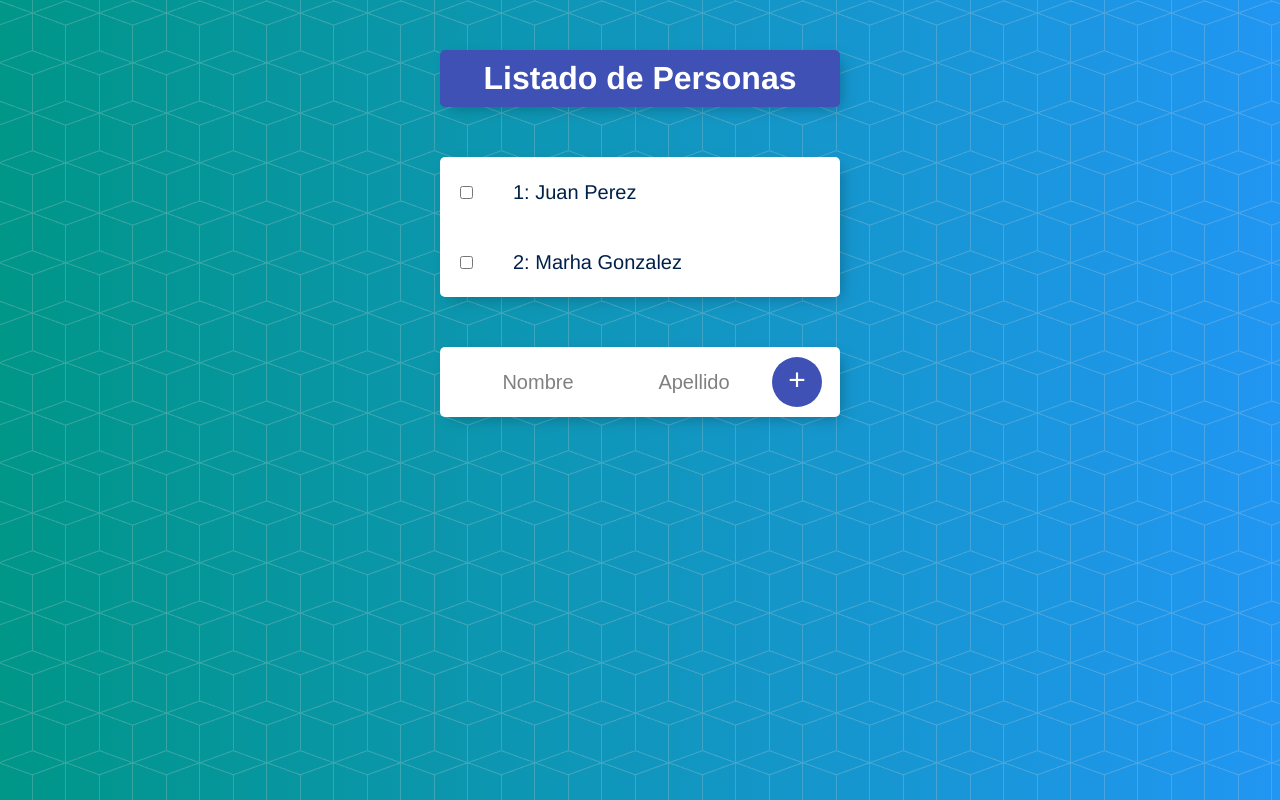
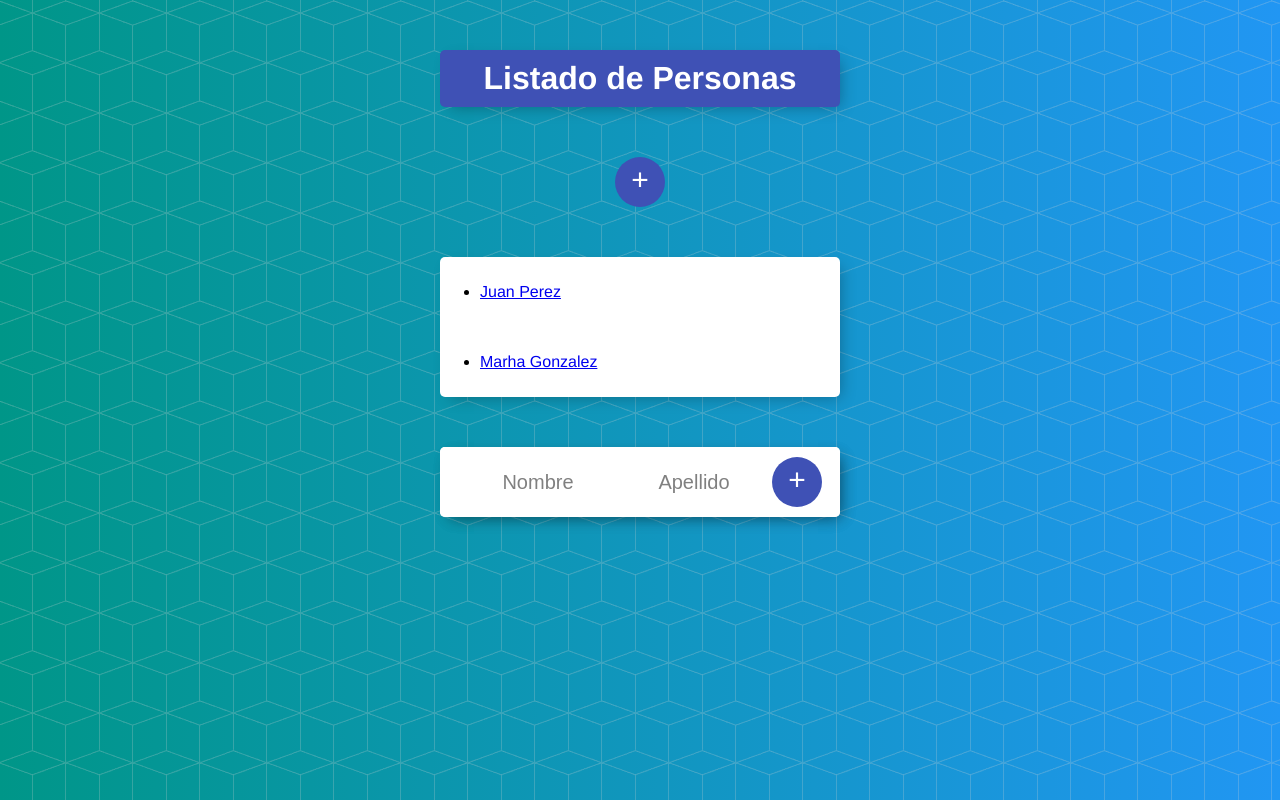
Before and after one commit to sebastionny/list-People, an Angular app: page / in a window 1280 px wide. Shown: the top 800 px of the page. Built offline with nearby package versions, Linux system fonts and the light colour scheme.

Commit message:
Edition y Adición de elementos a la lista

```diff
--- a/src/app/app-routing.module.ts
+++ b/src/app/app-routing.module.ts
@@ -1,12 +1,24 @@
 import { NgModule } from '@angular/core';
 import { CommonModule } from '@angular/common';
+import { Routes , RouterModule } from '@angular/router';
+import { PersonasComponent } from './personas/personas.component';
+import { FormComponent } from './personas/form/form.component';
 
-
-
+const routes: Routes = [
+  {path: '' , component: PersonasComponent},
+  {path: 'personas', component: PersonasComponent},
+  {path: 'personas/agregar', component: FormComponent},
+  {path: 'personas/:id', component: FormComponent}
+]
 @NgModule({
   declarations: [],
   imports: [
-    CommonModule
+    CommonModule, RouterModule.forRoot(
+      routes
+    )
+  ],
+  exports: [
+    RouterModule
   ]
 })
 export class AppRoutingModule { }
--- a/src/app/app.component.html
+++ b/src/app/app.component.html
@@ -2,4 +2,4 @@
         <h1>{{title}}</h1>
 </div>
 
-<app-personas></app-personas>
+<router-outlet></router-outlet>
--- a/src/app/app.component.ts
+++ b/src/app/app.component.ts
@@ -6,7 +6,5 @@ import { Component, OnInit } from '@angular/core';
   styleUrls: ['./app.component.css']
 })
 export class AppComponent {
-
   title = 'Listado de Personas';
-
 }
--- a/src/app/personas/form/form.component.html
+++ b/src/app/personas/form/form.component.html
@@ -1,4 +1,5 @@
-    <form action="" class="item">
+<div class="box">
+    <form  action="" class="item" #f="ngForm" (ngSubmit)="f.form.valid && onGuardarPersona(nombreInp)">
         <input type="text" name="nombre" id="nombre"
         placeholder="Nombre" class="form-control"
         [(ngModel)] = "nombreInp"
@@ -7,7 +8,7 @@
             placeholder="Apellido" class="form-control"
             [(ngModel)] = "apellidoInp">
 
-        <button type="submit" class="btn btn-success"
-          (click)="onAddPersona(nombreInp)">+</button>
+        <button type="submit" style="cursor: pointer" class="btn btn-success">+</button>
 
       </form>
+</div>
--- a/src/app/personas/form/form.component.ts
+++ b/src/app/personas/form/form.component.ts
@@ -2,32 +2,48 @@ import { Component, OnInit, Output, EventEmitter, ViewChild, ElementRef } from '
 import { Persona } from '../../persona.model';
 import { LoggingService } from '../../LoggingService.service';
 import { PersonasService } from '../../personasService.service';
+import { Router, ActivatedRoute } from '@angular/router';
 
 @Component({
   selector: 'app-form',
   templateUrl: './form.component.html',
   styleUrls: ['./form.component.css']
 })
-export class FormComponent {
+export class FormComponent implements OnInit{
 
   //@Output() personaCreada = new EventEmitter<Persona>();
   //@ViewChild('apellidoInp', {static: false}) apellidoInp: ElementRef;
 
   nombreInp:string;
   apellidoInp:string;
+  indice:number;
 
   constructor(private logginService:LoggingService,
-        private personaService : PersonasService) {
-          this.personaService.saludar.subscribe(
-            (index: number) => alert(`El indice es: ${index}`)
-          )
-        }
+    private personaService : PersonasService,
+    private router : Router,
+    private route : ActivatedRoute) {
+      this.personaService.saludar.subscribe(
+        (index: number) => alert(`El indice es: ${index}`)
+        )
+      }
 
-  onAddPersona(nombreInp:HTMLInputElement){
+  ngOnInit(): void {
+    this.indice = this.route.snapshot.params['id'];
+    if(this.indice){
+      let persona: Persona = this.personaService.encontrarPersona(this.indice);
+      this.nombreInp = persona.nombre;
+      this.apellidoInp = persona.apellido;
+    }
+  }
+
+  onGuardarPersona(nombreInp:HTMLInputElement){
     let persona1 = new Persona (this.nombreInp, this.apellidoInp);
-    this.personaService.addPersona(persona1);
-
-
+    if(this.indice){
+      this.personaService.modificarPersona(this.indice, persona1)
+    } else{
+      this.personaService.addPersona(persona1);
+    }
+    this.router.navigate(['personas']);
 
     //this.logginService.enviarMensajeConsola(`Nombre: ${persona1.nombre} Apellido: ${persona1.apellido}`);
 
--- a/src/app/personas/persona/persona.component.html
+++ b/src/app/personas/persona/persona.component.html
@@ -1,4 +1,8 @@
   <div class="item">
-    <input type="checkbox" (click) = "emitirSaludo()">
-    <p>{{index+1}}: {{persona.nombre}} {{persona.apellido}}</p>
+    <ul>
+      <li>
+        <a [routerLink]="['/personas',index]">
+        {{persona.nombre}} {{persona.apellido}}</a>
+      </li>
+    </ul>
   </div>
--- a/src/app/personas/personas.component.html
+++ b/src/app/personas/personas.component.html
@@ -1,3 +1,8 @@
+<div style="text-align: center;">
+    <button style="cursor: pointer" (click)= "agregar()">+</button>
+</div>
+
+
 <div class="box">
     <!-- Metodo con un evento emit.
 
--- a/src/app/personas/personas.component.ts
+++ b/src/app/personas/personas.component.ts
@@ -2,6 +2,7 @@ import { Component, OnInit } from '@angular/core';
 import { Persona } from '../persona.model';
 import { LoggingService } from '../LoggingService.service';
 import { PersonasService } from '../personasService.service';
+import { Router } from '@angular/router';
 
 @Component({
   selector: 'app-personas',
@@ -13,11 +14,16 @@ export class PersonasComponent implements OnInit {
   personas: Persona[] = [];
 
   constructor(private loggingService:LoggingService,
-    private personaService : PersonasService){}
+    private personaService : PersonasService,
+    private router : Router){}
 
 
   ngOnInit(): void {
     this.personas = this.personaService.personas;
+  }
+
+  agregar(){
+    this.router.navigate(['personas/agregar'])
   }
 
 
--- a/src/app/personasService.service.ts
+++ b/src/app/personasService.service.ts
@@ -19,5 +19,16 @@ export class PersonasService{
         this.personas.push(persona1);
     }
 
+    encontrarPersona(i:number){
+        let persona : Persona = this.personas[i];
+        return persona;
+    }
+
+    modificarPersona(i:number, persona:Persona){
+        let personaFound : Persona = this.personas[i];
+        personaFound.nombre = persona.nombre;
+        personaFound.apellido = persona.apellido;
+    }
+
 
 }
```
